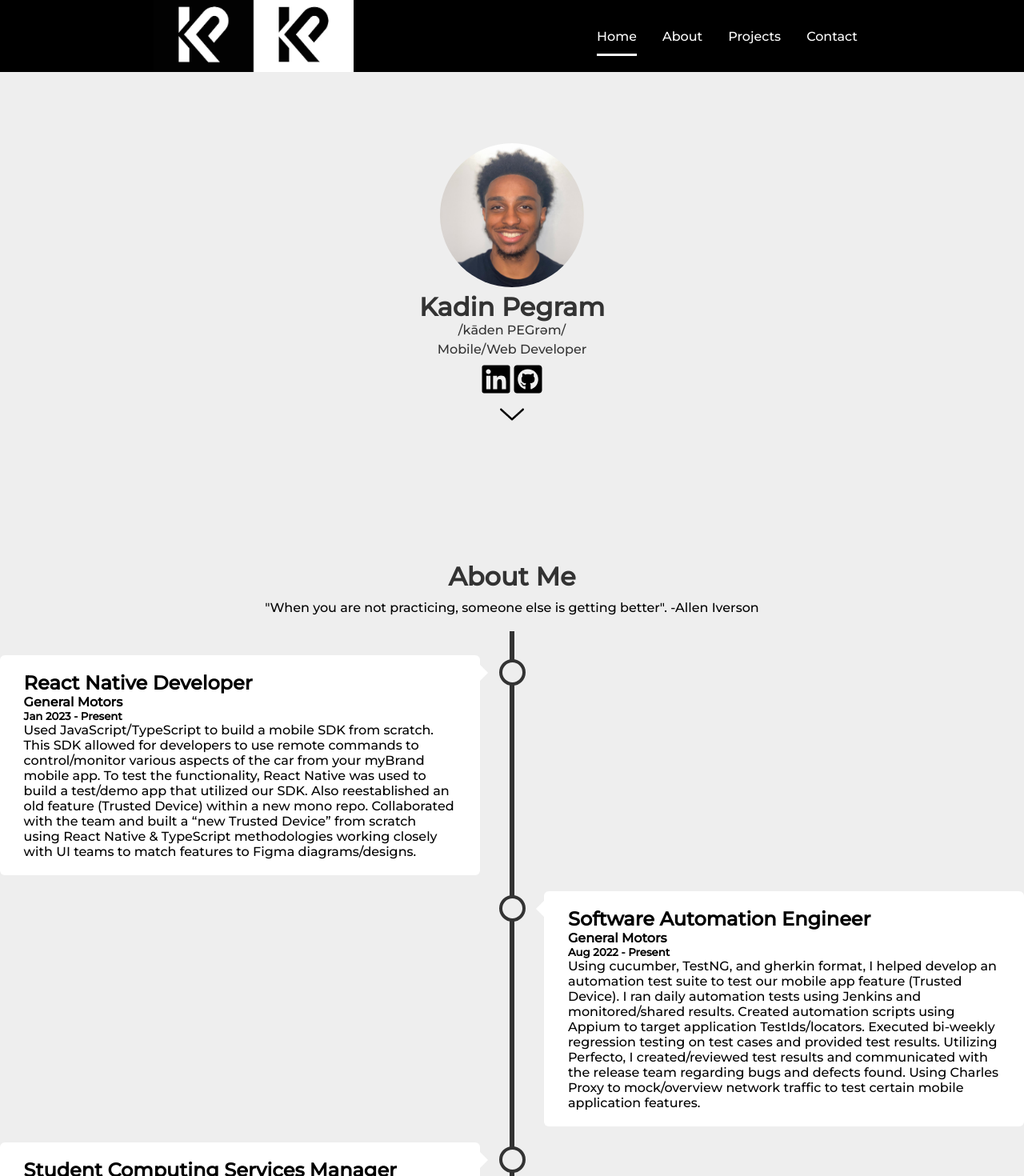
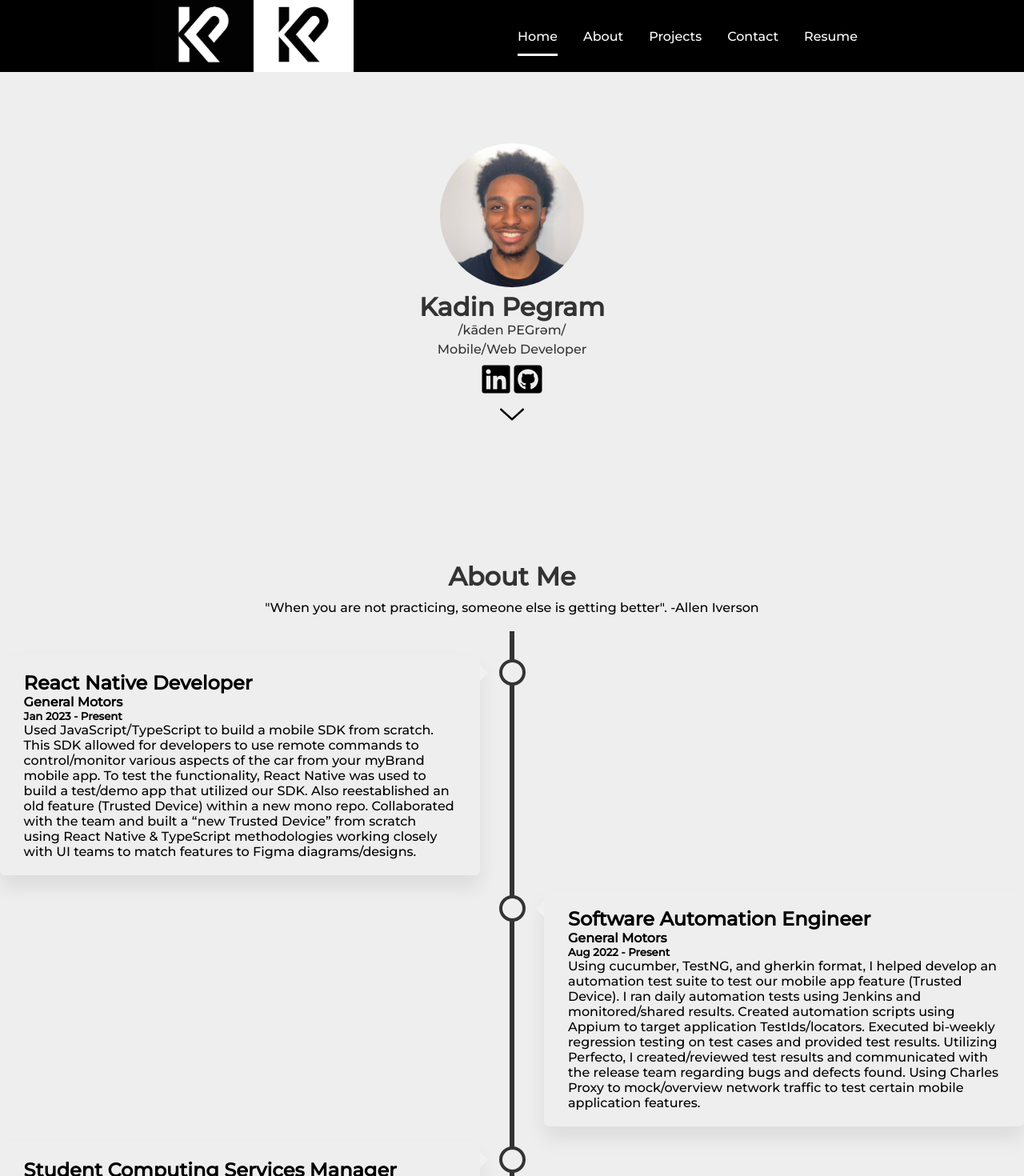
Before and after one commit to kepegram/myPortfolio, a React (Create React App) app: page / in a window 1280 px wide. Shown: the top 1470 px of the page at 80% size. Built offline with nearby package versions, Linux system fonts and the light colour scheme; no server answers.

Commit message:
KP | 7th | Added ability to view resume from navbar/some UI tweaks

```diff
--- a/src/components/about/about.css
+++ b/src/components/about/about.css
@@ -17,30 +17,6 @@
   text-align: center;
   padding-top: 10px;
   padding-bottom: 20px;
-}
-
-.a-stack-container {
-  padding-top: 5vh;
-}
-
-.a-stack {
-  height: 100%;
-  width: 33%;
-  margin: auto;
-}
-
-.a-stack-icon {
-  font-size: 150px;
-  font-weight: 300;
-  color: black;
-  width: 20vh;
-  transition: ease-in-out 200ms;
-}
-
-.a-stack-icon:hover {
-  transform: scale(1.2);
-  font-weight: 300;
-  color: black;
 }
 
 /* The actual timeline (the vertical ruler) */
@@ -106,7 +82,7 @@
   right: 30px;
   border: medium solid white;
   border-width: 10px 0 10px 10px;
-  border-color: transparent transparent transparent white;
+  border-color: transparent transparent transparent rgb(241, 241, 241);
 }
 
 /* Add arrows to the right container (pointing left) */
@@ -120,7 +96,7 @@
   left: 30px;
   border: medium solid white;
   border-width: 10px 10px 10px 0;
-  border-color: transparent white transparent transparent;
+  border-color: transparent rgb(241, 241, 241) transparent transparent;
 }
 
 /* Fix the circle for containers on the right side */
@@ -131,7 +107,7 @@
 /* The actual content */
 .a-content {
   padding: 20px 30px;
-  background-color: white;
+  box-shadow: 0px 15px 25px 0px rgba(4, 6, 4, 0.08);
   position: relative;
   border-radius: 6px;
   font-weight: 100;
@@ -139,6 +115,7 @@
 }
 
 .a-content:hover {
+  box-shadow: 0px 15px 25px 0px rgba(4, 6, 4, 0.16);
   transform: scale(1.04);
 }
 
@@ -175,3 +152,27 @@
     left: 0%;
   }
 }
+
+.a-stack-container {
+  padding-top: 5vh;
+}
+
+.a-stack {
+  height: 100%;
+  width: 33%;
+  margin: auto;
+}
+
+.a-stack-icon {
+  font-size: 150px;
+  font-weight: 300;
+  color: black;
+  width: 20vh;
+  transition: ease-in-out 200ms;
+}
+
+.a-stack-icon:hover {
+  transform: scale(1.2);
+  font-weight: 300;
+  color: black;
+}
--- a/src/components/intro/intro.css
+++ b/src/components/intro/intro.css
@@ -11,6 +11,12 @@
   width: 180px;
   height: 180px;
   border-radius: 50%;
+  transition: ease-in-out 200ms;
+}
+
+.i-headshot:hover {
+  width: 380px;
+  height: 380px;
 }
 
 .i-name {
--- a/src/components/nav/navbar.js
+++ b/src/components/nav/navbar.js
@@ -1,5 +1,6 @@
 import { Link } from "react-scroll";
 import logo from "../../assets/kp-logo.png";
+import resume from "../../assets/pegram-resume.pdf";
 import "./navbar.css";
 
 const Navbar = () => {
@@ -66,6 +67,14 @@ const Navbar = () => {
               Contact
             </Link>
           </li>
+          <li className="nav-item">
+            <Link
+              style={{ cursor: "pointer" }}
+              onClick={() => window.open(resume, "_blank")}
+            >
+              Resume
+            </Link>
+          </li>
         </ul>
       </nav>
     </div>
```
Also changed, not shown: 1 other file (tests, documents, lock files or other folders).
